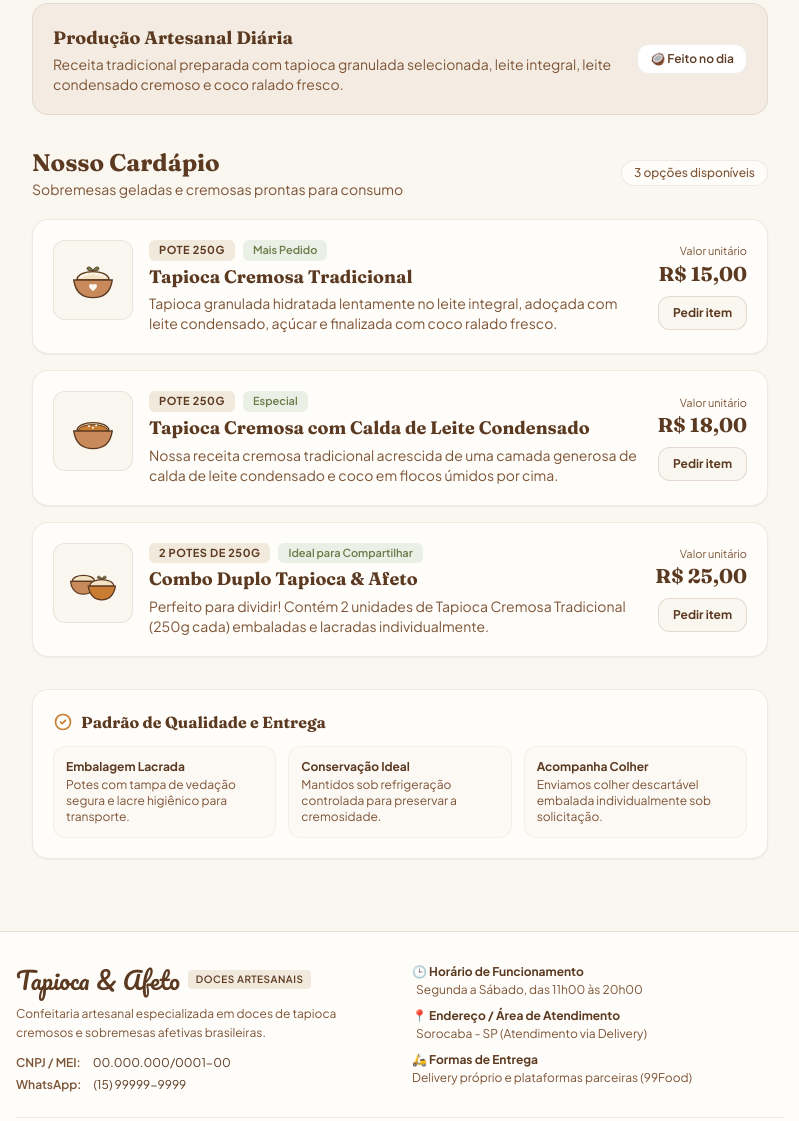
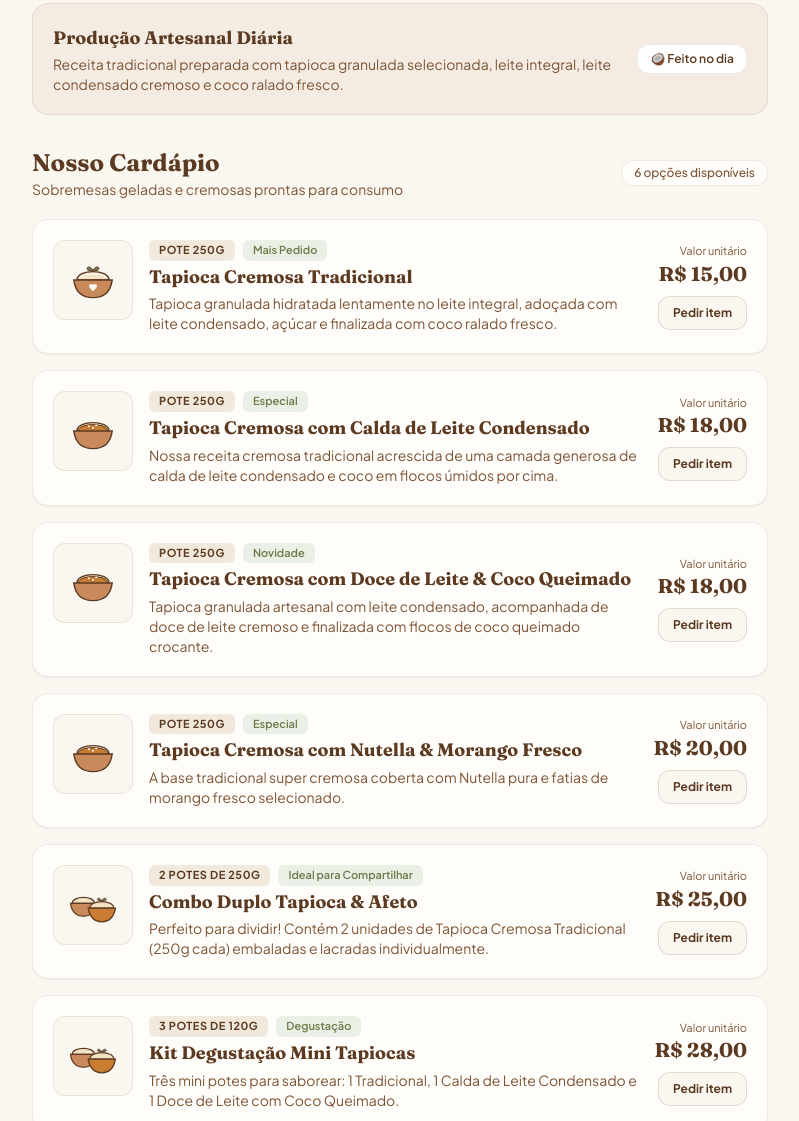
Before and after one commit to mateuz03/ifood, a plain HTML site: page index.html in a window 1280 px wide. Shown: the part 227-1348 px from the top of the page, without its empty margins (240-1039 px from the left). Drawn offline with nearby package versions, Linux system fonts and the light colour scheme.

Commit message:
Adiciona 3 novos produtos ao cardapio

```diff
--- a/index.html
+++ b/index.html
@@ -169,8 +169,8 @@
                     <h2 id="menu-heading" class="font-serif text-2xl font-bold text-cafe">Nosso Cardápio</h2>
                     <p class="text-xs sm:text-sm text-cafeClaro">Sobremesas geladas e cremosas prontas para consumo</p>
                 </div>
-                <span class="text-xs font-medium text-cafeClaro bg-cartao px-3 py-1 rounded-full border border-cafe/10">
-                    3 opções disponíveis
+                <span id="product-count-badge" class="text-xs font-medium text-cafeClaro bg-cartao px-3 py-1 rounded-full border border-cafe/10">
+                    6 opções disponíveis
                 </span>
             </div>
 
@@ -263,7 +263,7 @@
     </footer>
 
     <script>
-        // Dados iniciais do cardápio e da loja
+        // Dados iniciais do cardápio e da loja (6 produtos no total)
         const defaultData = {
             store: {
                 cnpj: "00.000.000/0001-00",
@@ -291,6 +291,24 @@
                     iconType: "bowl-extra"
                 },
                 {
+                    id: "doce-de-leite-250g",
+                    name: "Tapioca Cremosa com Doce de Leite & Coco Queimado",
+                    weight: "Pote 250g",
+                    badge: "Novidade",
+                    description: "Tapioca granulada artesanal com leite condensado, acompanhada de doce de leite cremoso e finalizada com flocos de coco queimado crocante.",
+                    price: "18,00",
+                    iconType: "bowl-extra"
+                },
+                {
+                    id: "nutella-morango-250g",
+                    name: "Tapioca Cremosa com Nutella & Morango Fresco",
+                    weight: "Pote 250g",
+                    badge: "Especial",
+                    description: "A base tradicional super cremosa coberta com Nutella pura e fatias de morango fresco selecionado.",
+                    price: "20,00",
+                    iconType: "bowl-extra"
+                },
+                {
                     id: "combo-duplo-g",
                     name: "Combo Duplo Tapioca & Afeto",
                     weight: "2 Potes de 250g",
@@ -298,14 +316,31 @@
                     description: "Perfeito para dividir! Contém 2 unidades de Tapioca Cremosa Tradicional (250g cada) embaladas e lacradas individualmente.",
                     price: "25,00",
                     iconType: "bowl-combo"
+                },
+                {
+                    id: "kit-degustacao-3x120g",
+                    name: "Kit Degustação Mini Tapiocas",
+                    weight: "3 Potes de 120g",
+                    badge: "Degustação",
+                    description: "Três mini potes para saborear: 1 Tradicional, 1 Calda de Leite Condensado e 1 Doce de Leite com Coco Queimado.",
+                    price: "28,00",
+                    iconType: "bowl-combo"
                 }
             ]
         };
 
-        let appData = JSON.parse(localStorage.getItem('tapiocaAfetoMenu_v3')) || JSON.parse(JSON.stringify(defaultData));
+        let appData = JSON.parse(localStorage.getItem('tapiocaAfetoMenu_v4')) || JSON.parse(JSON.stringify(defaultData));
         let isEditMode = false;
 
-        // Ilustrações SVG artesanais para cada produto (limpas e leves)
+        // Função auxiliar para formatar o número do WhatsApp com 55 correto
+        function getFormattedWaPhone(phoneRaw) {
+            let digits = (phoneRaw || '').replace(/\D/g, '');
+            if (!digits) return '5515999999999';
+            if (digits.startsWith('55')) return digits;
+            return `55${digits}`;
+        }
+
+        // Ilustrações SVG artesanais para cada produto
         function getProductIllustration(type) {
             const illustrations = {
                 "bowl-classic": `
@@ -322,7 +357,6 @@
                     <svg viewBox="0 0 80 80" class="w-16 h-16">
                         <circle cx="40" cy="40" r="36" fill="#FAF6F0"/>
                         <path d="M20 40 C20 26, 60 26, 60 40 Z" fill="#F3E2C3" stroke="#5C3A21" stroke-width="1.8"/>
-                        <!-- Calda dourada extra -->
                         <path d="M22 38 C26 30, 54 30, 58 38 C55 43, 50 39, 46 43 C42 46, 38 40, 34 43 C30 46, 25 41, 22 38 Z" fill="#C87D32" stroke="#5C3A21" stroke-width="1.2"/>
                         <circle cx="35" cy="34" r="1.2" fill="#FFFFFF"/>
                         <circle cx="44" cy="33" r="1.2" fill="#FFFFFF"/>
@@ -332,10 +366,8 @@
                 "bowl-combo": `
                     <svg viewBox="0 0 80 80" class="w-16 h-16">
                         <circle cx="40" cy="40" r="36" fill="#FAF6F0"/>
-                        <!-- Tigela 1 (fundo) -->
                         <path d="M14 38 C14 28, 42 28, 42 38 Z" fill="#F3E2C3" stroke="#5C3A21" stroke-width="1.5"/>
                         <path d="M12 38 L44 38 C43 49, 36 54, 28 54 C20 54, 13 49, 12 38 Z" fill="#C98A5B" stroke="#5C3A21" stroke-width="1.5"/>
-                        <!-- Tigela 2 (frente) -->
                         <path d="M36 44 C36 33, 66 33, 66 44 Z" fill="#F3E2C3" stroke="#5C3A21" stroke-width="1.6"/>
                         <path d="M51 35 C49 30, 44 31, 46 34 Z" fill="#6B7C4B" stroke="#5C3A21" stroke-width="1"/>
                         <path d="M51 35 C53 30, 58 31, 56 34 Z" fill="#6B7C4B" stroke="#5C3A21" stroke-width="1"/>
@@ -350,10 +382,11 @@
             const grid = document.getElementById('menu-grid');
             grid.innerHTML = '';
 
+            const waPhone = getFormattedWaPhone(appData.store.phone);
+
             appData.products.forEach((product, index) => {
                 const whatsappMessage = encodeURIComponent(`Olá! Gostaria de pedir: ${product.name} (${product.weight}) - R$ ${product.price}`);
-                const cleanPhone = appData.store.phone.replace(/\D/g, '');
-                const waLink = `https://wa.me/55${cleanPhone || '15999999999'}?text=${whatsappMessage}`;
+                const waLink = `https://wa.me/${waPhone}?text=${whatsappMessage}`;
 
                 const card = document.createElement('article');
                 card.className = "bg-cartao rounded-2xl border border-cafe/10 p-4 sm:p-5 shadow-sm hover:border-caramelo/40 transition-all flex flex-col sm:flex-row items-start sm:items-center justify-between gap-4";
@@ -371,8 +404,8 @@
                                 ${isEditMode ? `
                                     <input type="text"
                                            value="${product.weight}"
-                                           onchange="updateProductWeight(${index}, this.value)"
-                                           class="w-28 bg-creme border border-caramelo rounded-md px-2 py-0.5 text-[11px] font-bold uppercase tracking-wider text-cafe focus:outline-none"
+                                           oninput="updateProductWeight(${index}, this.value)"
+                                           class="w-32 bg-creme border border-caramelo rounded-md px-2 py-0.5 text-[11px] font-bold uppercase tracking-wider text-cafe focus:outline-none"
                                            aria-label="Gramatura de ${product.name}">
                                 ` : `
                                     <span class="text-[11px] font-bold uppercase tracking-wider px-2.5 py-0.5 rounded-md bg-cremeEscuro text-cafe">
@@ -403,7 +436,7 @@
                                     <span class="text-sm font-bold text-cafe mr-1">R$</span>
                                     <input type="text"
                                            value="${product.price}"
-                                           onchange="updateProductPrice(${index}, this.value)"
+                                           oninput="updateProductPrice(${index}, this.value)"
                                            class="w-16 bg-transparent font-serif text-lg font-bold text-cafe focus:outline-none text-right"
                                            aria-label="Preço de ${product.name}">
                                 </div>
@@ -422,6 +455,12 @@
                 `;
                 grid.appendChild(card);
             });
+
+            // Atualiza a contagem visual de itens
+            const countBadge = document.getElementById('product-count-badge');
+            if (countBadge) {
+                countBadge.textContent = `${appData.products.length} opções disponíveis`;
+            }
         }
 
         // Atualiza os dados institucionais na interface
@@ -431,9 +470,9 @@
             document.getElementById('store-hours').textContent = appData.store.hours;
             document.getElementById('store-address').textContent = appData.store.address;
 
-            const cleanPhone = appData.store.phone.replace(/\D/g, '') || '15999999999';
-            document.getElementById('header-whatsapp-btn').href = `https://wa.me/55${cleanPhone}?text=${encodeURIComponent('Olá! Vi o cardápio da Tapioca & Afeto e gostaria de fazer um pedido.')}`;
-            document.getElementById('footer-whatsapp-btn').href = `https://wa.me/55${cleanPhone}?text=${encodeURIComponent('Olá! Gostaria de falar com a Tapioca & Afeto.')}`;
+            const waPhone = getFormattedWaPhone(appData.store.phone);
+            document.getElementById('header-whatsapp-btn').href = `https://wa.me/${waPhone}?text=${encodeURIComponent('Olá! Vi o cardápio da Tapioca & Afeto e gostaria de fazer um pedido.')}`;
+            document.getElementById('footer-whatsapp-btn').href = `https://wa.me/${waPhone}?text=${encodeURIComponent('Olá! Gostaria de falar com a Tapioca & Afeto.')}`;
         }
 
         // Atualiza preço individual
@@ -496,7 +535,7 @@
         // Persiste no localStorage
         function saveData() {
             try {
-                localStorage.setItem('tapiocaAfetoMenu_v3', JSON.stringify(appData));
+                localStorage.setItem('tapiocaAfetoMenu_v4', JSON.stringify(appData));
             } catch (e) {
                 console.error('Erro ao salvar no navegador:', e);
             }
```
